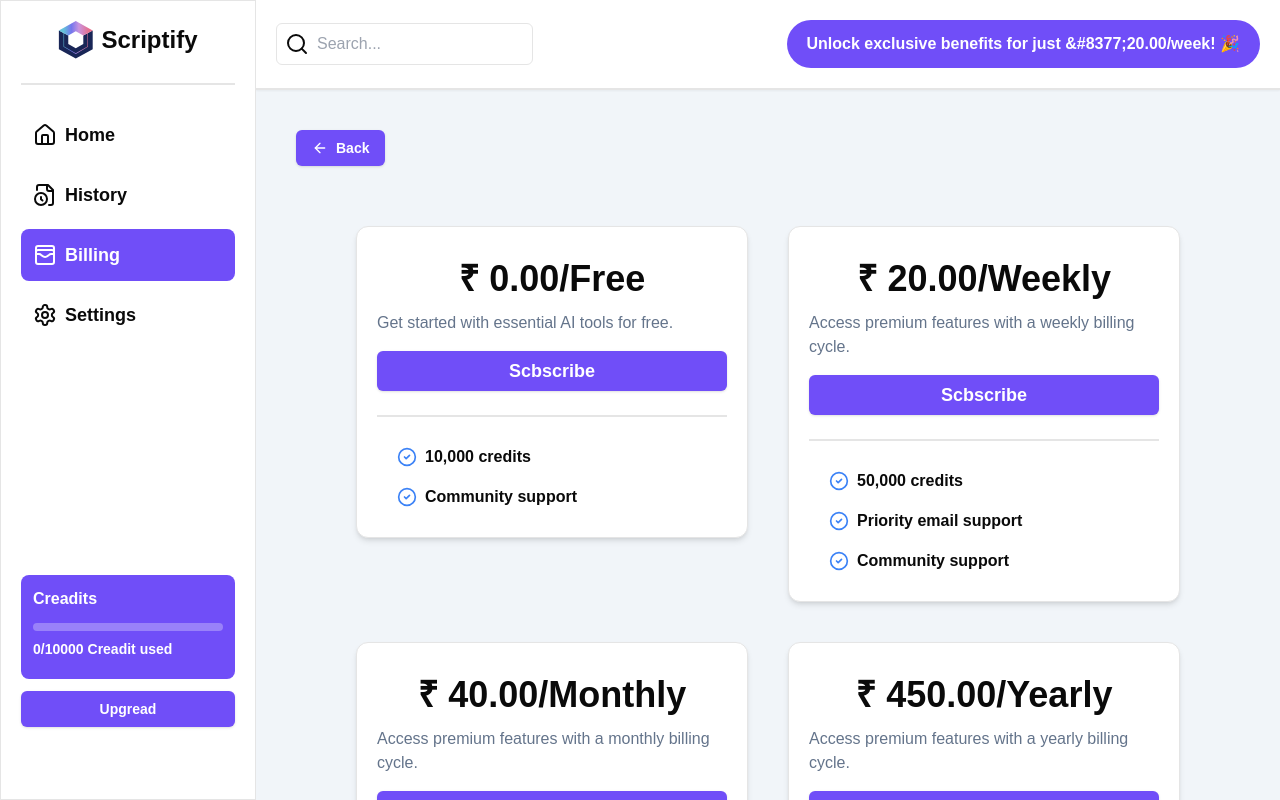
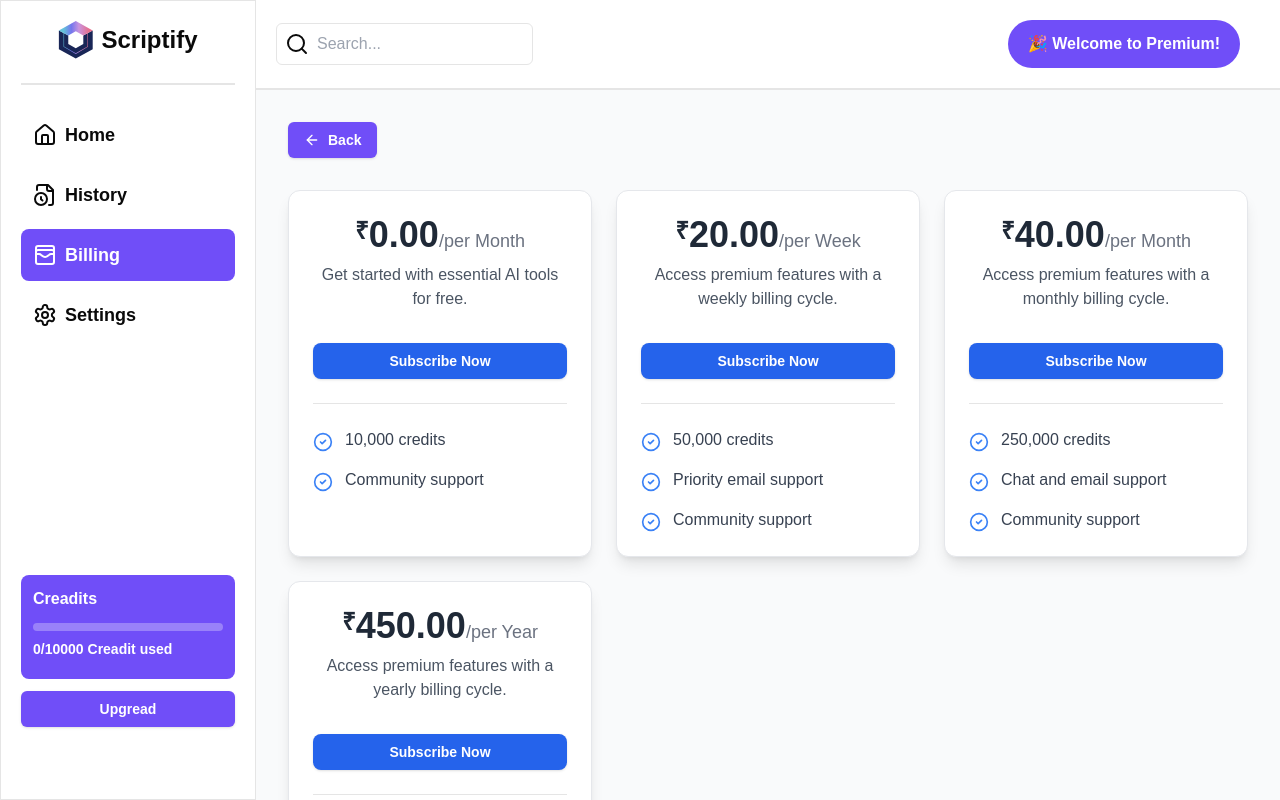
Before and after one commit to Rahul0070050/ai_content_generator, a Next.js app: page /dashboard/billing in a window 1280 px wide. Shown: the top 800 px of the page. Built offline with nearby package versions, Linux system fonts and the light colour scheme; no server answers; the database is empty.

Commit message:
fix: subscription page updated

```diff
--- a/app/(data)/SubscriptionPlans.ts
+++ b/app/(data)/SubscriptionPlans.ts
@@ -1,11 +1,11 @@
-import { PLAN } from "../dashboard/billing/_components/SubscriptionPlane";
+import { Plan } from "../dashboard/billing/_components/SubscriptionPlane";
 
-export const plans: PLAN[] = [
+export const plans: Plan[] = [
   {
     title: "Free",
     amount: "0.00",
     period: "per Month",
-    desctiption: "Get started with essential AI tools for free.",
+    description: "Get started with essential AI tools for free.",
     features: [
       {
         title: "10,000 credits",
@@ -18,8 +18,8 @@ export const plans: PLAN[] = [
   {
     title: "Weekly",
     amount: "20.00",
-    period: "per week",
-    desctiption: "Access premium features with a weekly billing cycle.",
+    period: "per Week",
+    description: "Access premium features with a weekly billing cycle.",
     features: [
       {
         title: "50,000 credits",
@@ -36,7 +36,7 @@ export const plans: PLAN[] = [
     title: "Monthly",
     amount: "40.00",
     period: "per Month",
-    desctiption: "Access premium features with a monthly billing cycle.",
+    description: "Access premium features with a monthly billing cycle.",
     features: [
       {
         title: "250,000 credits",
@@ -53,7 +53,7 @@ export const plans: PLAN[] = [
     title: "Yearly",
     amount: "450.00",
     period: "per Year",
-    desctiption: "Access premium features with a yearly billing cycle.",
+    description: "Access premium features with a yearly billing cycle.",
     features: [
       {
         title: "Unlimited credits",
--- a/app/dashboard/_components/Header.tsx
+++ b/app/dashboard/_components/Header.tsx
@@ -1,11 +1,12 @@
 "use client";
 import { useAppContext } from "@/hooks/useAppContext";
-import { UserButton } from "@clerk/nextjs";
+import { useAuth, UserButton, useUser } from "@clerk/nextjs";
 import { Search } from "lucide-react";
 import React from "react";
 
 function Header() {
   const { state } = useAppContext();
+  const { user } = useUser();
   return (
     <div className="flex justify-between items-center p-5 shadow-sm border-b-2 flex-wrap bg-white">
       <div className="flex gap-2 items-center p-2 border rounded-md max-w-md">
@@ -22,8 +23,9 @@ function Header() {
         <h2 className="bg-primary-background px-5 py-3 rounded-full font-semibold text-white cursor-pointer max-sm:hidden">
           {state.subscriptionType != "basic"
             ? "🎉 Welcome to Premium!"
-            : "Unlock exclusive benefits for just  &#8377;20.00/week! 🎉"}
+            : "Unlock exclusive benefits for just ₹20.00/week! 🎉"}
         </h2>
+        <div>
           <UserButton
             afterSignOutUrl="dashboard/"
             appearance={{
@@ -39,6 +41,8 @@ function Header() {
               },
             }}
           />
+          {/* <h1>{user?.primaryEmailAddress?.emailAddress}</h1> */}
+        </div>
       </div>
     </div>
   );
--- a/app/dashboard/billing/_components/SubscriptionPlane.tsx
+++ b/app/dashboard/billing/_components/SubscriptionPlane.tsx
@@ -1,50 +1,81 @@
 import { Button } from "@/components/ui/button";
 import { CircleCheck } from "lucide-react";
-import { features } from "process";
 import React from "react";
 
-export interface PLAN {
+export type Period = "week" | "month" | "year";
+export interface Plan {
   title: string;
   amount: string;
-  period: string;
-  desctiption: string;
-  features: {
-    title: string;
-  }[];
+  period: "per Week" | "per Month" | "per Year";
+  description: string;
+  features: Array<{ title: string }>;
 }
-interface PROPS {
-  plan: PLAN;
-  currentPlane: string;
-  handleSubscription: any;
+
+interface SubscriptionPlanProps {
+  plan: Plan;
+  currentPlan: string;
+  handleSubscription: (type: Plan["period"]) => void;
+  isLoading?: boolean;
 }
-function SubscriptionPlane({ plan, handleSubscription, currentPlane }: PROPS) {
+
+export default function SubscriptionPlan({
+  plan,
+  currentPlan,
+  handleSubscription,
+  isLoading = false,
+}: SubscriptionPlanProps) {
+  const isActive = plan.title.toLowerCase().includes(currentPlan.toLowerCase());
+
   return (
-    <div className="shadow-md rounded-xl hover:scale-105 transition-all grid-cols-1 p-5 border bg-white h-fit">
-      <h1 className="text-4xl font-bold my-3 text-center">
-        &#8377; {plan.amount}/{plan.title}
-      </h1>
-      <p className="text-slate-500 my-3">{plan.desctiption}</p>
+    <div className="relative overflow-hidden rounded-xl shadow-lg hover:shadow-xl transform transition-all duration-300 hover:scale-[1.02] border border-gray-200 bg-white p-6 flex flex-col h-full">
+      {/* Plan Header */}
+      <div className="text-center mb-4">
+        <h1 className="text-3xl md:text-4xl font-bold text-gray-800">
+          <span className="text-2xl align-top">₹</span>
+          {plan.amount}
+          <span className="text-lg font-normal text-gray-500">
+            /{plan.period}
+          </span>
+        </h1>
+        <p className="text-gray-600 mt-2 text-sm md:text-base">
+          {plan.description}
+        </p>
+      </div>
+
+      {/* Subscription Button */}
       <Button
-        className="text-white font-bold text-lg w-full p-5 my-1 rounded-md"
-        onClick={() =>
-          handleSubscription(plan.title.slice(0, -2).toLocaleLowerCase())
-        }
+        className={`w-full py-3 mt-4 font-semibold text-white rounded-lg transition-colors ${
+          isActive
+            ? "bg-green-600 hover:bg-green-700"
+            : "bg-blue-600 hover:bg-blue-700"
+        }`}
+        onClick={() => handleSubscription(plan.period)}
+        disabled={isLoading || isActive}
       >
-        {plan.title.toLowerCase().includes(currentPlane)
-          ? "Active Plan"
-          : "Scbscribe"}
+        {isActive ? "Current Plan" : "Subscribe Now"}
       </Button>
-      <hr className="border border-3 my-5" />
-      <ul className="px-5 font-semibold leading-10">
-        {plan.features.map((featur) => (
-          <li className="flex items-center gap-2" key={featur.title}>
-            <CircleCheck className="text-blue-500 w-5 h-5" />
-            {featur.title}
-          </li>
-        ))}
-      </ul>
+
+      {/* Features List */}
+      <div className="mt-6 border-t pt-6 flex-grow">
+        <ul className="space-y-4">
+          {plan.features.map((feature) => (
+            <li
+              key={feature.title}
+              className="flex items-start gap-3 text-gray-700"
+            >
+              <CircleCheck className="w-5 h-5 text-blue-500 flex-shrink-0 mt-1" />
+              <span className="text-sm md:text-base">{feature.title}</span>
+            </li>
+          ))}
+        </ul>
+      </div>
+
+      {/* Active Plan Badge */}
+      {isActive && (
+        <span className="absolute top-4 right-4 bg-green-100 text-green-800 text-xs font-medium px-2.5 py-0.5 rounded-full">
+          Active
+        </span>
+      )}
     </div>
   );
 }
-
-export default SubscriptionPlane;
--- a/app/dashboard/billing/page.tsx
+++ b/app/dashboard/billing/page.tsx
@@ -1,143 +1,170 @@
+// pages/billing.tsx
 "use client";
 import { Button } from "@/components/ui/button";
-import { ArrowLeft, BadgeInfo, CircleCheck } from "lucide-react";
+import { ArrowLeft } from "lucide-react";
 import { useRouter } from "next/navigation";
-import React, { useState } from "react";
-import { ToastContainer } from "react-toastify";
-import SubscriptionPlane from "./_components/SubscriptionPlane";
+import React, { useState, useCallback, useEffect } from "react";
+import { ToastContainer, toast } from "react-toastify";
+import "react-toastify/dist/ReactToastify.css";
+import SubscriptionPlan, { Period } from "./_components/SubscriptionPlane";
 import axios from "axios";
 import { useUser } from "@clerk/nextjs";
+import { db } from "@/utils/DB";
 import { Subscriptions } from "@/utils/Schema";
-import { db } from "@/utils/DB";
 import moment from "moment";
 import { useAppContext } from "@/hooks/useAppContext";
 import { plans } from "@/app/(data)/SubscriptionPlans";
+import { Plan } from "./_components/SubscriptionPlane";
 
-function Billing() {
-  type PERIOD = "week" | "month" | "year";
+export default function Billing() {
   const router = useRouter();
   const { state, dispatch } = useAppContext();
-  const { user } = useUser();
+  const { user, isLoaded } = useUser();
   const [loading, setLoading] = useState(false);
-  const [currentPlane, setCurrentPlan] = useState("");
 
-  function getCreditByType(type: PERIOD) {
-    let totalCredits = 10000;
-    if (type == "week") {
-      totalCredits = 50000;
-      console.log("type ", totalCredits);
-    } else if (type == "month") {
-      totalCredits = 250000;
-    } else if (type == "year") {
-      dispatch({
-        type: "SET_UNLIMITED_CREDITS",
-      });
+  const getCreditByType = useCallback(
+    (type: Plan["period"]): number => {
+      switch (type) {
+        case "per Week":
+          return 50000;
+        case "per Month":
+          return 250000;
+        case "per Year":
+          dispatch({ type: "SET_UNLIMITED_CREDITS" });
+          return Infinity;
+        default:
+          return 10000;
       }
-    return totalCredits;
+    },
+    [dispatch]
+  );
+
+  const handleSubscription = useCallback(async (type: Plan["period"]) => {
+    setLoading(true);
+    try {
+      const response = await axios.post("/api/create-subscription", { type });
+      onSubscription(response.data.id, type);
+    } catch (error) {
+      console.error("Subscription error:", error);
+      toast.error("Failed to create subscription. Please try again.");
+      setLoading(false);
     }
+  }, []);
 
-  function handleSubscription(type: PERIOD) {
-    setLoading(true);
-    console.log("Handle subscription:", type);
-
-    axios
-      .post("/api/create-subscription", JSON.stringify({ type }))
-      .then((res) => {
-        console.log(res.data);
-        setCurrentPlan(type);
-        onSubscription(res.data.id, type);
-      })
-      .catch((err) => {
-        console.error("Error creating subscription:", err);
-        setLoading(false);
-      });
-  }
-
-  function onSubscription(subId: string, type: PERIOD) {
+  const onSubscription = useCallback(
+    (subId: string, type: Plan["period"]) => {
       const options = {
         key: process.env.NEXT_PUBLIC_KEY_ID || "",
         subscription_id: subId,
         name: "Scriptify AI Apps",
         description: `${type} Subscription`,
         handler: async (response: any) => {
-        console.log("Payment successful:", response);
-        if (response) {
-          saveSubscription(response?.razorpay_payment_id, type);
-          dispatch({
-            type: "SET_SUBSCRIPTION_TYPE",
-            payload: type,
-          });
+          try {
+            console.log("type ", type);
+            saveSubscription(response.razorpay_payment_id, type);
+            dispatch({ type: "SET_SUBSCRIPTION_TYPE", payload: type });
             dispatch({
               type: "SET_TOTAL_CREDITS",
               payload: getCreditByType(type),
             });
+            toast.success("Subscription activated successfully!");
+          } catch (error) {
+            toast.error("Error processing payment");
+          } finally {
+            setLoading(false);
           }
-        setLoading(false);
         },
         prefill: {
-        email: user?.primaryEmailAddress?.emailAddress, // Prefill customer details if available
+          email: user?.primaryEmailAddress?.emailAddress,
+          name: user?.fullName,
+        },
+        theme: {
+          color: "#2563eb",
         },
       };
 
       if (!options.key) {
-      console.error(
-        "Razorpay Key ID is missing. Check your environment variables."
-      );
+        toast.error("Payment configuration error");
         setLoading(false);
         return;
       }
 
-    try {
-      // @ts-ignore
-      if (typeof window !== "undefined" && window.Razorpay) {
+      if (!user?.primaryEmailAddress?.emailAddress || !user?.fullName) {
+        setLoading(false);
+        return toast.error("Some error occurred try again later");
+      }
       // @ts-ignore
       const rzp = new window.Razorpay(options);
+      rzp.on("payment.failed", () => {
+        toast.error("Payment failed. Please try again.");
+        setLoading(false);
+      });
       rzp.open();
-      } else {
-        throw new Error("Razorpay is not available in the current context.");
-      }
-    } catch (error) {
-      console.error("Error initializing Razorpay:", error);
-      setLoading(false);
-    }
+    },
+    [user, dispatch, getCreditByType]
+  );
+
+  const saveSubscription = async (paymentId: string, type: Plan["period"]) => {
+    console.log(user?.primaryEmailAddress?.emailAddress, user?.fullName);
+
+    if (!user?.primaryEmailAddress?.emailAddress || !user?.fullName) return;
+
+    const endDate = moment()
+      .add(1, type.slice(4, type.length).toLowerCase() as Period)
+      .toDate();
+    // console.log("endDate ", type.slice(4, type.length).toLowerCase());
+    // console.log("endDate ", endDate);
+
+    await db.insert(Subscriptions).values({
+      email: user.primaryEmailAddress.emailAddress,
+      userName: user.fullName,
+      type,
+      paymentId,
+      joinDate: new Date(),
+      endDate,
+    });
+  };
+
+  if (!isLoaded) {
+    return <div>{user}</div>;
   }
 
-  async function saveSubscription(paymentId: string, type: PERIOD) {
-    const endDateDate = moment().add(1, type).toDate();
-    if (user?.primaryEmailAddress?.emailAddress && user?.fullName) {
-      const result = await db.insert(Subscriptions).values({
-        email: user?.primaryEmailAddress?.emailAddress,
-        userName: user?.fullName,
-        type: type,
-        paymentId: paymentId,
-        joinDate: moment().toDate(),
-        endDate: endDateDate,
-      });
+  return (
+    <div className="min-h-screen bg-gray-50 py-8 px-4 sm:px-6 lg:px-8">
+      <script src="https://checkout.razorpay.com/v1/checkout.js" async />
+      <ToastContainer position="top-right" autoClose={3000} />
 
-      if (result) {
-        // router.push("/");
-      }
-    }
-  }
-  return (
-    <div className="max-sm:p-5 p-10">
-      <script src="https://checkout.razorpay.com/v1/checkout.js"></script>
-      <ToastContainer />
-      <Button className="text-white font-bold" onClick={() => router.back()}>
+      <div className="max-w-7xl mx-auto">
+        <div className="flex items-center justify-between mb-8">
+          {/* <Button
+            variant="ghost"
+            onClick={() => router.back()}
+            className="flex items-center gap-2"
+          >
+            <ArrowLeft className="w-5 h-5" />
+            Back
+          </Button> */}
+          <Button
+            className="text-white font-bold"
+            onClick={() => router.back()}
+          >
             <ArrowLeft />
             Back
           </Button>
-      <div className="p-5">
-        {/* <h2 className="font-bold text-4xl mb-1 p-4 text-center">
-          Choose the Perfect Plan for Your Needs
-        </h2> */}
-        <div className="grid md:grid-cols-2 grid-cols-1 gap-10 max-sm:p-1 p-10">
+        </div>
+
+        {/* <h1 className="text-3xl md:text-4xl font-bold text-center text-gray-800 mb-10">
+          Choose Your Perfect Plan
+        </h1> */}
+
+        <div className="grid grid-cols-1 md:grid-cols-2 lg:grid-cols-3 gap-6">
           {plans.map((plan) => (
-            <SubscriptionPlane
+            <SubscriptionPlan
               key={plan.title}
               plan={plan}
-              currentPlane={state.subscriptionType}
+              currentPlan={state.subscriptionType}
               handleSubscription={handleSubscription}
+              isLoading={loading}
             />
           ))}
         </div>
@@ -145,5 +172,3 @@ function Billing() {
     </div>
   );
 }
-
-export default Billing;
```
Also changed, not shown: app/dashboard/_components/UsageTrack.tsx (+27 -16 lines), app/dashboard/content/_components/OutPut.tsx (+15 -5 lines), app/dashboard/history/page.tsx (+18 -4 lines). Lines whose indentation alone changed are shown as unchanged.
